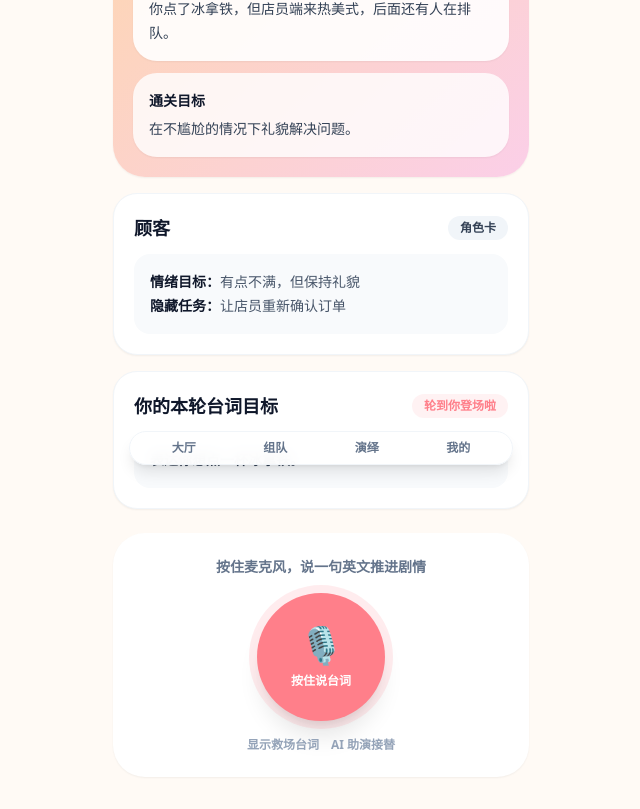
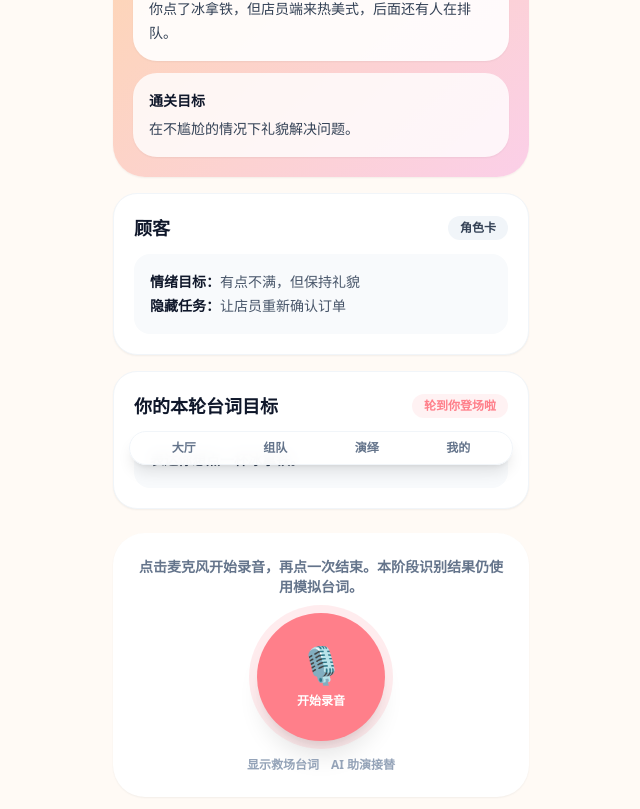
Before and after one commit to shuchaoye17-del/english-roleplay-party, a Next.js app: page /play/cafe-chaos in a window 1280 px wide. Shown: the part 323-1132 px from the top of the page, without its empty margins (319-959 px from the left). Built offline with nearby package versions, Linux system fonts and the light colour scheme.

Commit message:
Connect play page to voice recorder hook

```diff
--- a/src/app/play/[id]/page.tsx
+++ b/src/app/play/[id]/page.tsx
@@ -8,6 +8,7 @@ import { MicButton } from '@/components/MicButton';
 import { RoleCard } from '@/components/RoleCard';
 import { VoiceStatePill } from '@/components/VoiceStatePill';
 import { ScenePanel } from '@/components/ScenePanel';
+import { useVoiceRecorder } from '@/hooks/useVoiceRecorder';
 
 type TurnState = 'waiting_turn' | 'preparing' | 'recording' | 'transcribing' | 'feedback' | 'timeout_warning' | 'rescue_line_shown' | 'ai_stand_in';
 
@@ -52,6 +53,7 @@ const mockLines = [
 export default function PlayPage({ params }: { params: { id: string } }) {
   const router = useRouter();
   const scenario = getScenario(params.id);
+  const recorder = useVoiceRecorder();
   const [turn, setTurn] = useState(0);
   const [state, setState] = useState<TurnState>('preparing');
   const [lastTranscript, setLastTranscript] = useState('');
@@ -66,10 +68,31 @@ export default function PlayPage({ params }: { params: { id: string } }) {
     setState(nextState);
   };
 
+  const finishWithMockTranscript = () => {
+    setState('transcribing');
+    window.setTimeout(() => completeTurn(currentLine.transcript, 'feedback'), 800);
+  };
+
   const simulateVoice = () => {
     setState('recording');
     window.setTimeout(() => setState('transcribing'), 700);
     window.setTimeout(() => completeTurn(currentLine.transcript, 'feedback'), 1400);
+  };
+
+  const handleMicClick = async () => {
+    if (recorder.state === 'recording') {
+      recorder.stopRecording();
+      finishWithMockTranscript();
+      return;
+    }
+
+    const started = await recorder.startRecording();
+    if (started) {
+      setState('recording');
+      return;
+    }
+
+    setState('preparing');
   };
 
   const nextTurn = () => {
@@ -77,6 +100,7 @@ export default function PlayPage({ params }: { params: { id: string } }) {
       router.push(`/result/${scenario.id}`);
       return;
     }
+    recorder.resetRecording();
     setTurn((value) => value + 1);
     setState('preparing');
     setLastTranscript('');
@@ -87,8 +111,13 @@ export default function PlayPage({ params }: { params: { id: string } }) {
   };
 
   const triggerStandIn = () => {
+    recorder.resetRecording();
     completeTurn('Sorry, I need a second to think.', 'ai_stand_in');
   };
+
+  const micLabel = recorder.state === 'recording' ? '停止录音' : recorder.state === 'permission_request' ? '请求权限中' : '开始录音';
+  const micState = recorder.state === 'permission_request' ? 'permission_request' : state;
+  const showPermissionTip = recorder.state === 'permission_denied' || recorder.state === 'error';
 
   return (
     <PhoneShell className="pb-24">
@@ -127,8 +156,22 @@ export default function PlayPage({ params }: { params: { id: string } }) {
       </Card>
 
       <div className="mt-6 rounded-[2rem] bg-white p-6 text-center shadow-sm">
-        <p className="mb-4 text-sm font-black text-slate-500">按住麦克风，说一句英文推进剧情</p>
-        <MicButton onClick={simulateVoice} state={state} />
+        <p className="mb-4 text-sm font-black text-slate-500">点击麦克风开始录音，再点一次结束。本阶段识别结果仍使用模拟台词。</p>
+        <MicButton onClick={handleMicClick} state={micState} label={micLabel} />
+        {recorder.durationMs > 0 ? (
+          <p className="mt-3 text-xs font-bold text-slate-400">已录制约 {Math.ceil(recorder.durationMs / 1000)} 秒</p>
+        ) : null}
+        {recorder.audioBlob ? (
+          <p className="mt-1 text-xs font-bold text-slate-400">录音已保存到本轮浏览器内存，暂不上传。</p>
+        ) : null}
+        {showPermissionTip ? (
+          <div className="mt-4 rounded-3xl bg-sunshine/25 p-4 text-left text-sm font-bold leading-6 text-slate-700">
+            <p>{recorder.errorMessage}</p>
+            <button type="button" onClick={simulateVoice} className="mt-3 rounded-full bg-coral px-4 py-2 text-xs font-black text-white">
+              先体验模拟演绎
+            </button>
+          </div>
+        ) : null}
         <div className="mt-4 flex justify-center gap-3 text-xs font-bold text-slate-400">
           <button type="button" onClick={showRescueLine}>显示救场台词</button>
           <button type="button" onClick={triggerStandIn}>AI 助演接替</button>
```
